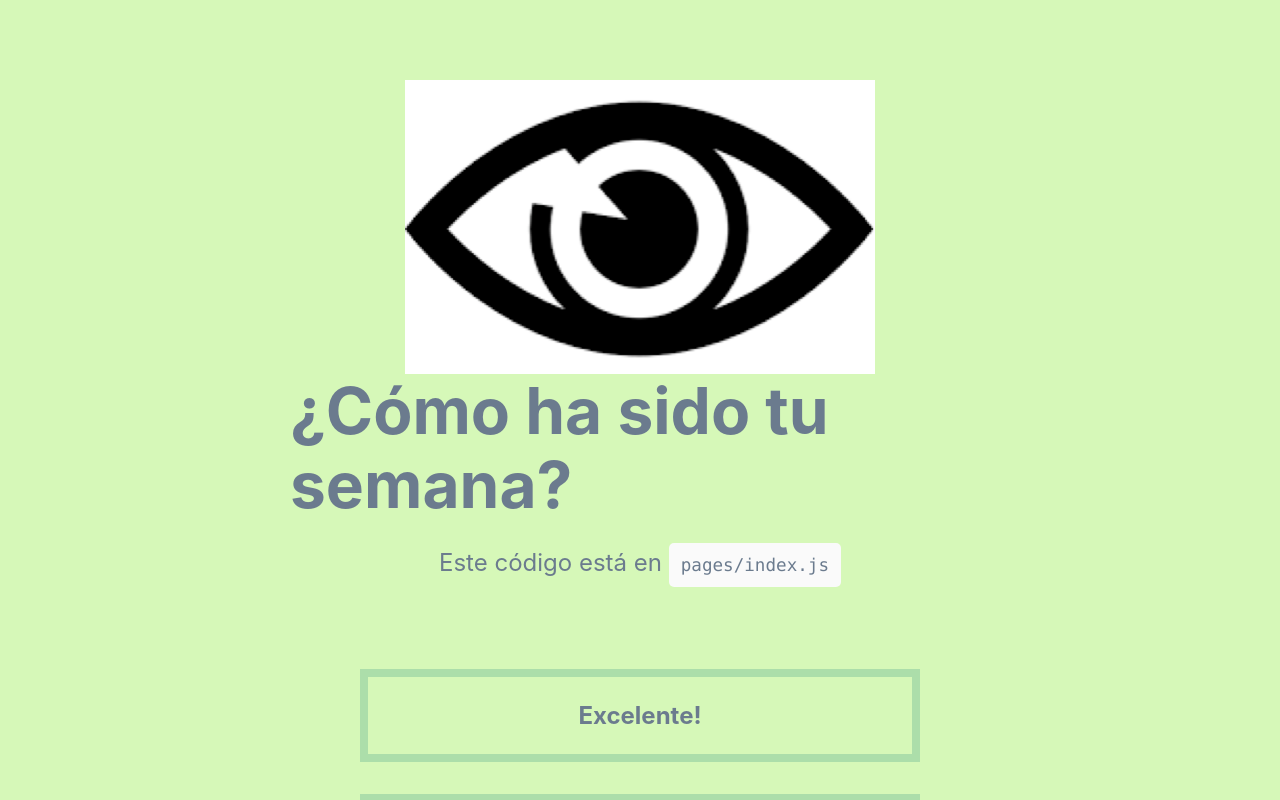
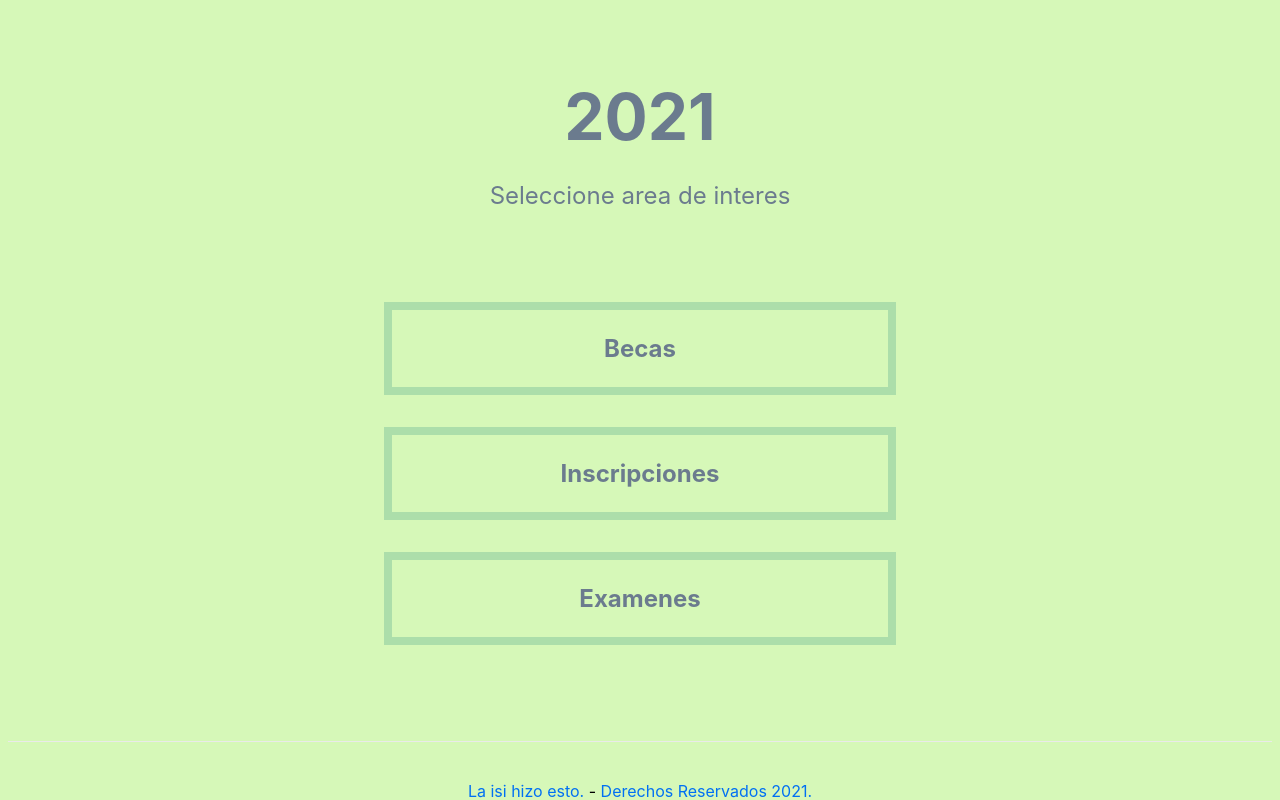
Before and after one commit to isiIH/isi-y-sus-esclavos, a Next.js app: page / in a window 1280 px wide. Shown: the top 800 px of the page. Built offline with nearby package versions, Linux system fonts and the light colour scheme.

Commit message:
perdon cabros la cague

```diff
--- a/pages/index.js
+++ b/pages/index.js
@@ -5,22 +5,17 @@ const Index = () => {
   return (
     <div className="container">
       <Head>
-        <title>xdxdxd</title>
+        <title>Calendario Academico</title>
         <link rel="icon" href="/favicon.ico" />
       </Head>
 
       <main>
-        <Image
-          src="/images/eye.png"
-          height={294} // Desired size with correct aspect ratio
-          width={470} // Desired size with correct aspect ratio
-          alt="ojo"
-        />
 
-        <h1 className="title">¿Cómo ha sido tu semana?</h1>
+
+        <h1 className="title">2021</h1>
 
         <p className="description">
-          Este código está en <code>pages/index.js</code>
+          Seleccione area de interes
         </p>
 
         <div className="grid">
@@ -30,7 +25,7 @@ const Index = () => {
               query: { opt: 0 },
             }}
           >
-            <a className="card">Excelente!</a>
+            <a className="card">Becas</a>
           </Link>
           <Link
             href={{
@@ -38,7 +33,7 @@ const Index = () => {
               query: { opt: 1 },
             }}
           >
-            <a className="card">Más o menos no mas!</a>
+            <a className="card">Inscripciones</a>
           </Link>
           <Link
             href={{
@@ -46,18 +41,18 @@ const Index = () => {
               query: { opt: 2 },
             }}
           >
-            <a className="card">Horrible! :(</a>
+            <a className="card">Examenes</a>
           </Link>
         </div>
       </main>
 
       <footer>
-        <a href="https://github.com/PabloSzx/INFO104-2021-1" target="_blank">
-          Repositorio y tutorial
+        <a className="xd" href="https://github.com/PabloSzx/INFO104-2021-1" target="_blank">
+          La isi hizo esto.
         </a>
         &nbsp;-&nbsp;
         <Link href="/about">
-          <a>Sobre esta página</a>
+          <a className="xd">Derechos Reservados 2021.</a>
         </Link>
       </footer>
     </div>
```
